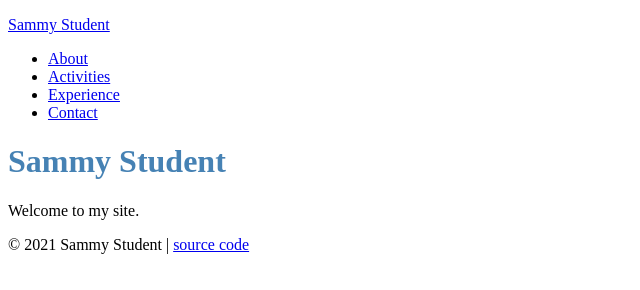
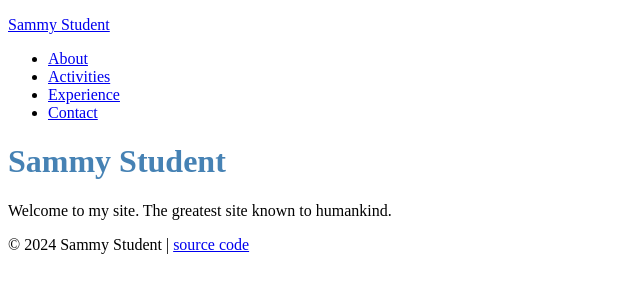
Before and after one commit to jph342/in-class-website-exercise, a plain HTML site: page index.html in a window 1280 px wide. Shown: the whole page, without its empty margins (0-640 px from the left). Drawn offline with Linux system fonts and the light colour scheme.

Commit message:
Update index.html

```diff
--- a/index.html
+++ b/index.html
@@ -20,11 +20,11 @@
 
     <div class="page">
       <h1>Sammy Student</h1>
-      <p>Welcome to my site.</p>
+      <p>Welcome to my site. The greatest site known to humankind.</p>
     </div>
 
     <footer>
-      <p>&copy; 2021 Sammy Student |
+      <p>&copy; 2024 Sammy Student |
         <a href="https://github.com/prof-rossetti/student-site">source code</a>
       </p>
     </footer>
```
